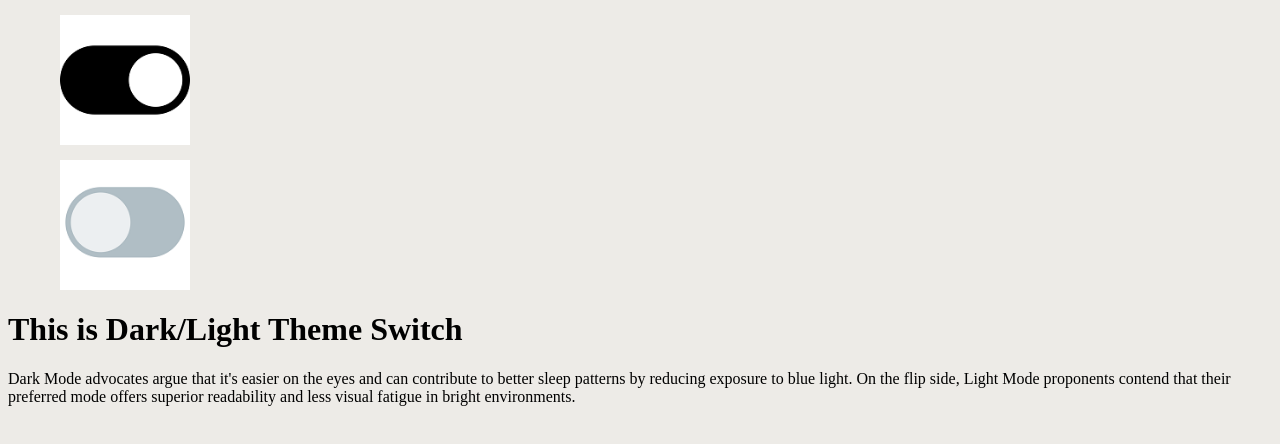
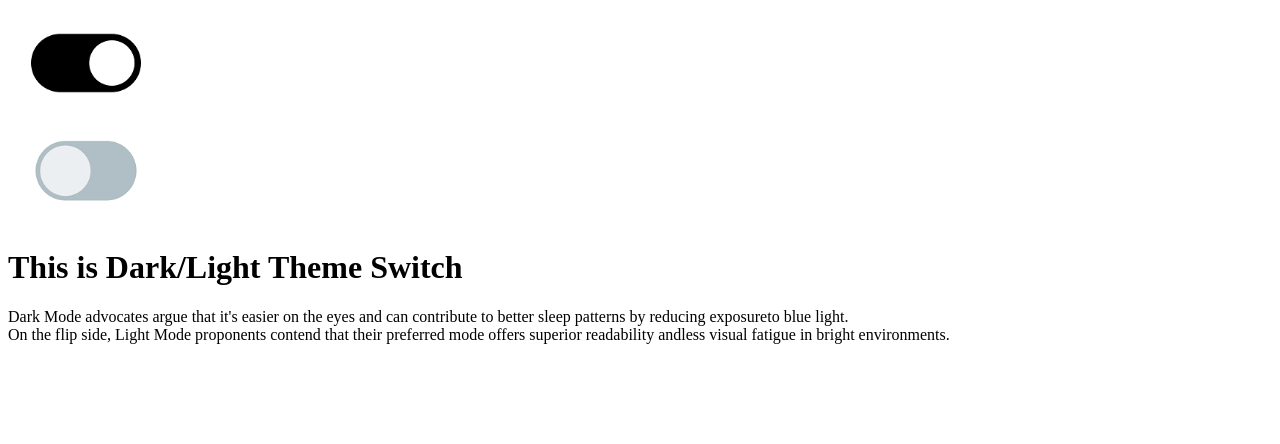
Before and after one commit to bushra3112004/DOMapplication3, a plain HTML site: page index.html in a window 1280 px wide. Drawn offline with Linux system fonts and the light colour scheme.

Commit message:
add changes

```diff
--- a/index.html
+++ b/index.html
@@ -6,49 +6,46 @@
     <title>DOM Application3</title>
     <style>
         .body-switch{
-            background-color: rgb(237, 235, 231);
+            background-color: white
         }
+
 .theme-icon{
-    height: 130px;
-    width: 130px;
+    height: 110px;
+    width: 110px;
     cursor: pointer;
     display: block;
      padding: 0px 23px;
-            border: none;
-            margin:15px 29px;
 
 }
+
 .theme-dark{
 background-color: black;
 color: white;
-
 }
 .theme-light{
-background-color: white;
+background-color:rgb(249, 248, 247);;
 color: black;
-
 }
     </style>
 </head>
 <body class="body-switch" id="body">
 
-    <div >
+        <div >
  <img src="./images/dark.png"
   class="theme-icon active"
  id="btn-dark"
   onclick="darkmode()"/>
 
- <img src="./images/light.png"
+  <img src="./images/light.png"
  class="theme-icon unactive "
  id="btn-light"
   onclick="lightmode()"/>
 
   <h1>This is Dark/Light Theme Switch</h1>
   <p>Dark Mode advocates argue that it's easier on the eyes and
-    can contribute to better sleep patterns by reducing exposure
-to blue light.
- On the flip side, Light Mode proponents contend that their preferred mode offers superior readability and
-less visual fatigue in bright environments.</p>
+    can contribute to better sleep patterns by reducing exposureto blue light.<br/>
+    On the flip side, Light Mode proponents contend that their preferred mode offers
+   superior readability andless visual fatigue in bright environments.</p>
     </div>
     <script>
    function darkmode(){
```
